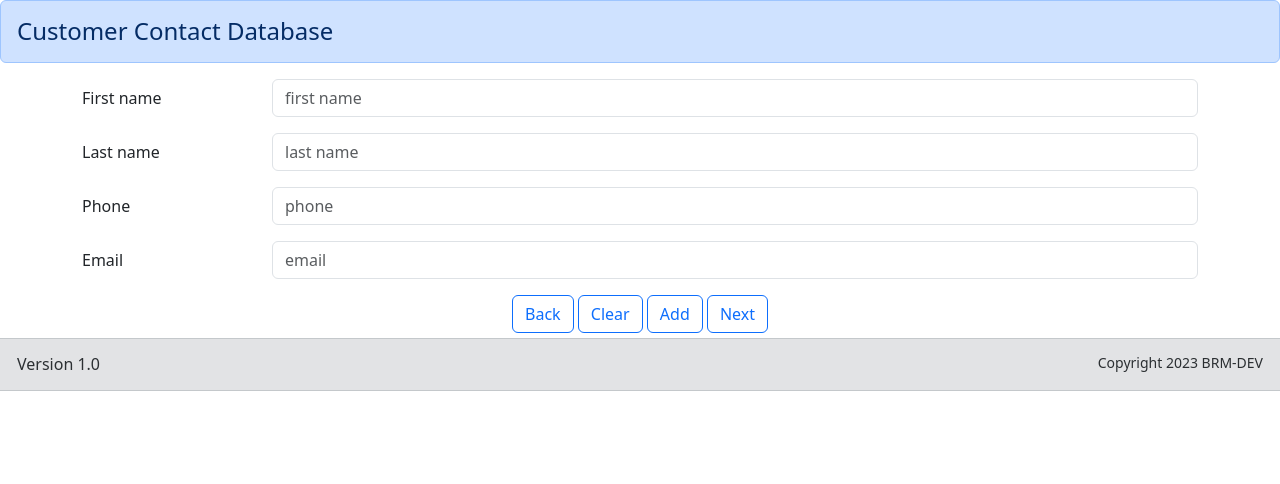
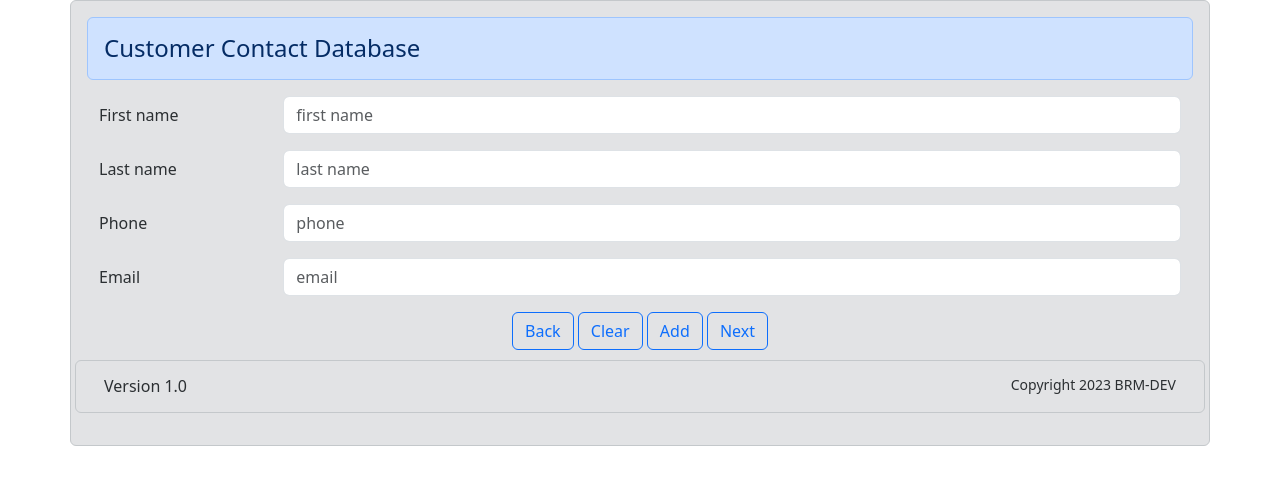
Before and after one commit to brmcgee/contact-practice, a plain HTML site: page index.html in a window 1280 px wide. Drawn offline with nearby package versions, Linux system fonts and the light colour scheme.

Commit message:
Changed formatting and corrected bottom margin

```diff
--- a/index.html
+++ b/index.html
@@ -10,11 +10,12 @@
 <body>
 
 
+    <div class="container-md alert alert-secondary">
         <div class="alert alert-primary h4" role="alert">
             Customer Contact Database
         </div>
 
-    <form id="myForm" class="container-md" style="margin-top: 10px; margin-bo ttom: 10px;">
+        <form id="myForm" class="container-sm" style="margin-top: 10px; margin-bottom: 10px;">
             <div class="row mb-3">
                 <label for="fname" class="col-sm-2 col-form-label">First name</label>
                 <div class="col-sm-10">
@@ -60,6 +61,8 @@
         <div class="container-md" onload="itemList()">
             <p id="listArea"></p>
         </div>
+      </div>
+
 
 
 
```
Lines whose indentation alone changed are shown as unchanged.
